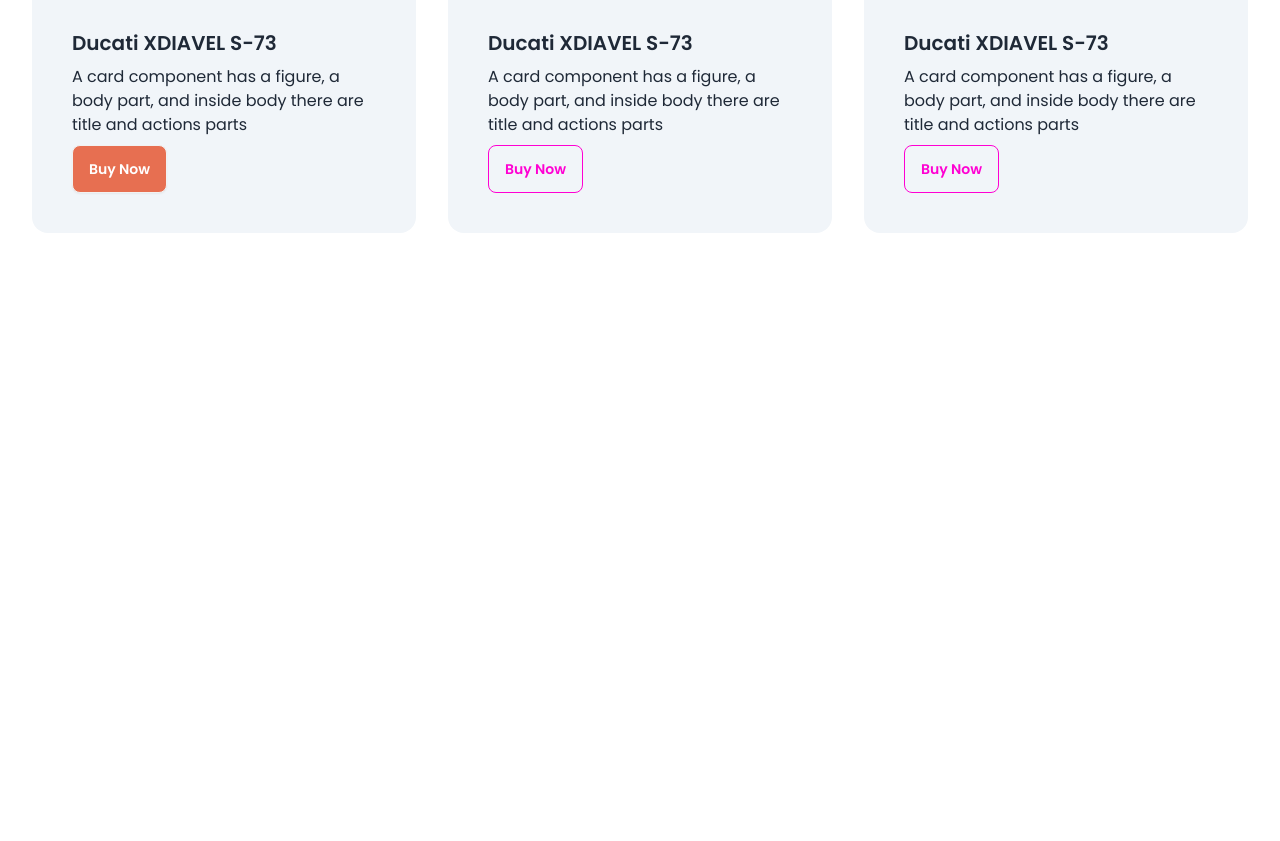
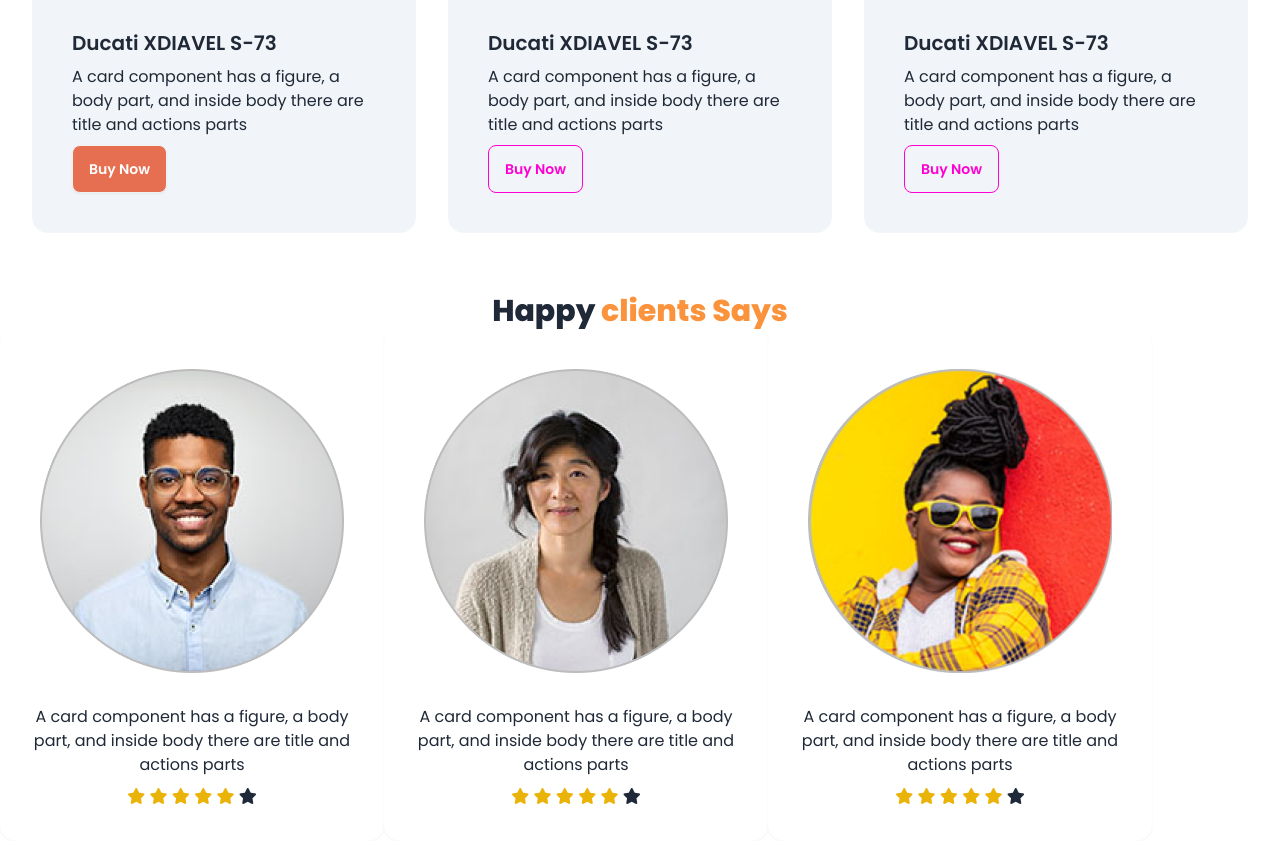
Before and after one commit to rakibbateq/Bike-Zone, a plain HTML site: page Index.html in a window 1280 px wide. Shown: the part 1538-2379 px from the top of the page. Before the commit the page ends 1791 px from the top, so only its background shows below. Drawn offline with nearby package versions, Linux system fonts and the light colour scheme.

Commit message:
client-section

```diff
--- a/Index.html
+++ b/Index.html
@@ -225,9 +225,81 @@
             </div>
           </div>
         </div>
-
       </div>
 
+      <!-- client section  -->
+
+       <div class="text-center mt-10">
+        <h1 class="text-3xl font-extrabold">Happy <span class="text-orange-400">clients Says</span></h1>
+       </div>
+       <div class="flex flex-col md:flex-row">
+
+        <div class="card bg-base-100 w-96 shadow-sm">
+          <figure class="px-10 pt-10">
+            <img
+              src="/images/others/user-1.png"
+              alt="Shoes"
+              class="" />
+          </figure>
+          <div class="card-body text-center">
+
+            <p>A card component has a figure, a body part, and inside body there are title and actions parts</p>
+
+         <div>
+          <i class="fa-solid fa-star text-yellow-500"></i>
+          <i class="fa-solid fa-star text-yellow-500"></i>
+          <i class="fa-solid fa-star text-yellow-500 "></i>
+          <i class="fa-solid fa-star text-yellow-500"></i>
+          <i class="fa-solid fa-star text-yellow-500"></i>
+          <i class="fa-solid fa-star"></i>
+         </div>
+          </div>
+        </div>
+        <div class="card bg-base-100 w-96 shadow-sm">
+          <figure class="px-10 pt-10">
+            <img
+              src="/images/others/user-2.png"
+              alt="Shoes"
+              class="" />
+          </figure>
+          <div class="card-body text-center">
+
+            <p>A card component has a figure, a body part, and inside body there are title and actions parts</p>
+
+         <div>
+          <i class="fa-solid fa-star text-yellow-500"></i>
+          <i class="fa-solid fa-star text-yellow-500"></i>
+          <i class="fa-solid fa-star text-yellow-500 "></i>
+          <i class="fa-solid fa-star text-yellow-500"></i>
+          <i class="fa-solid fa-star text-yellow-500"></i>
+          <i class="fa-solid fa-star"></i>
+         </div>
+          </div>
+        </div>
+        <div class="card bg-base-100 w-96 shadow-sm">
+          <figure class="px-10 pt-10">
+            <img
+              src="/images/others/user-3.png"
+              alt="Shoes"
+              class="" />
+          </figure>
+          <div class="card-body text-center">
+
+            <p>A card component has a figure, a body part, and inside body there are title and actions parts</p>
+
+         <div>
+          <i class="fa-solid fa-star text-yellow-500"></i>
+          <i class="fa-solid fa-star text-yellow-500"></i>
+          <i class="fa-solid fa-star text-yellow-500 "></i>
+          <i class="fa-solid fa-star text-yellow-500"></i>
+          <i class="fa-solid fa-star text-yellow-500"></i>
+          <i class="fa-solid fa-star"></i>
+         </div>
+          </div>
+        </div>
+
+
+       </div>
 
 
 
```
